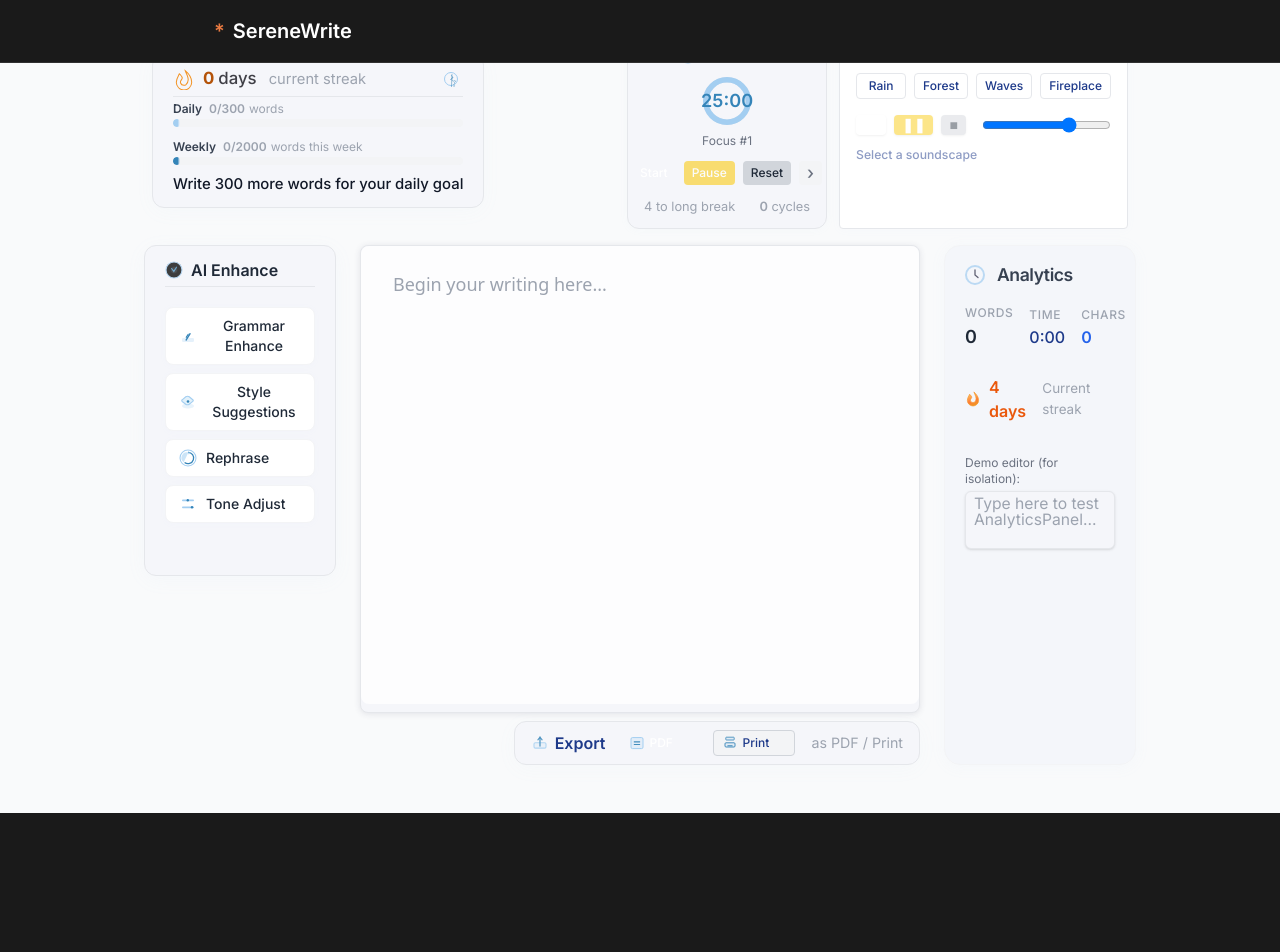
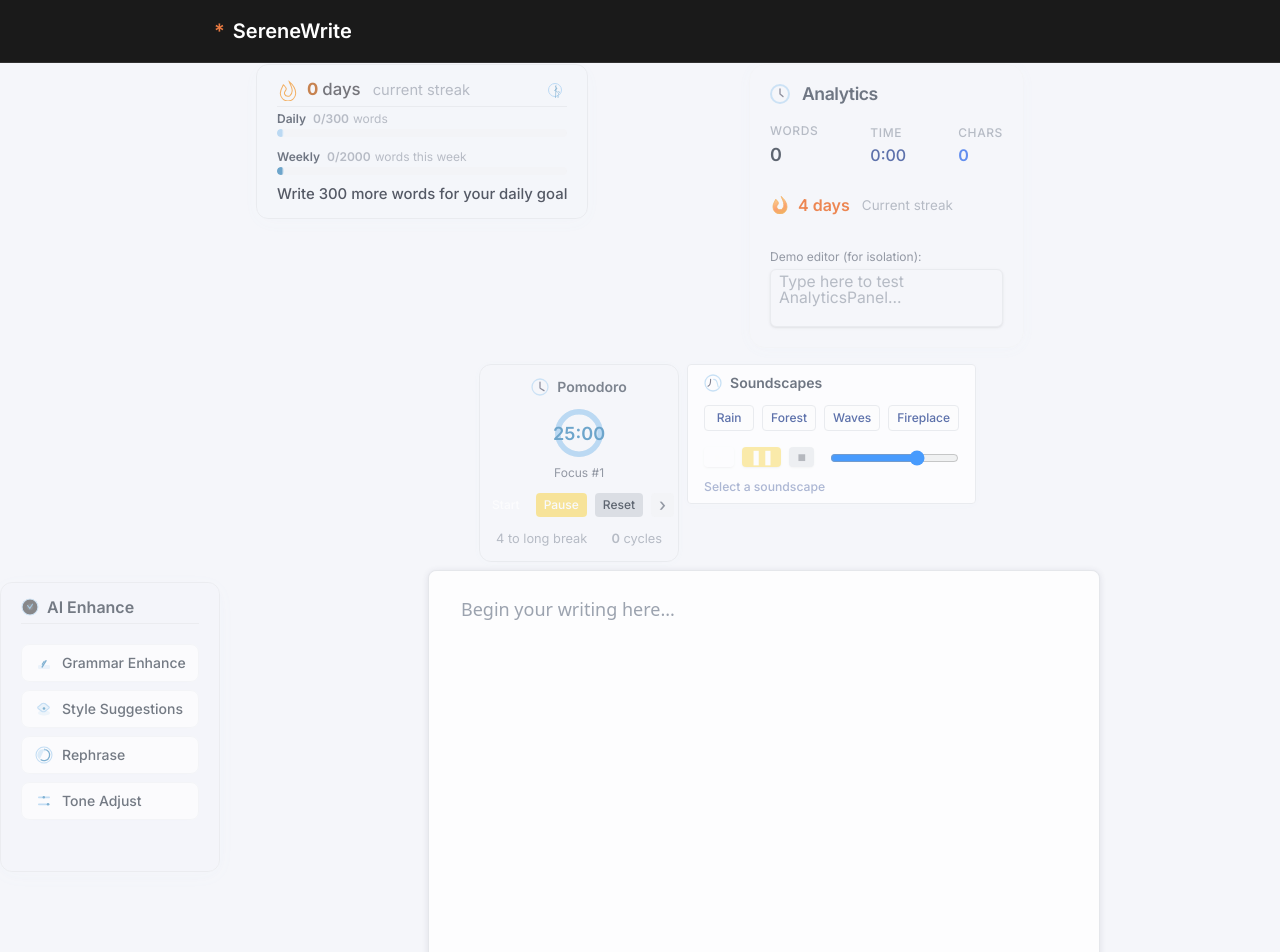
Before and after one commit to Workflow-Manager-admin/serenewrite-26632-fa1b55d3, a React (Create React App) app in the folder serenewrite_web_app/: page / in a window 1280 px wide. Shown: the top 952 px of the page. Before the commit the page ends 813 px from the top, so only its background shows below. Built offline with nearby package versions, Linux system fonts and the light colour scheme; the HTML template or start-up script is replaced by a standard one.

Commit message:
Auto-commit: Changes as of 2025-06-02T15:17:17.344883+00:00

```diff
--- a/serenewrite_web_app/src/components/MainContainer.js
+++ b/serenewrite_web_app/src/components/MainContainer.js
@@ -14,34 +14,63 @@ import ExportBar from "./ExportBar";
  */
 // PUBLIC_INTERFACE
 function MainContainer() {
+  // Modern, minimal layout:
+  // - Soft background expands full viewport; writing area is centered and gently shadowed.
+  // - Tool panels (analytics, AI, streak, ambience, Pomodoro) are visually minimized, faded, or shown only on hover/focus.
+  // - Uses Tailwind for all layout and visuals.
+
   return (
-    <div className="min-h-screen bg-gray-50 text-gray-900 flex flex-col items-center justify-center transition-colors">
-      {/* Topbar & controls */}
-      <div className="w-full max-w-5xl flex items-center justify-between pt-8 pb-4 px-6">
-        {/* Streak & Goal Tracker on left */}
+    <div className="min-h-screen w-full bg-[#F5F6FA] text-gray-900 flex flex-col items-center justify-center transition-colors duration-300 px-0">
+      {/* Floating control zone: analytics, pomodoro, sound, streak at edge or slide in/out */}
+      <div className="relative flex flex-col items-center w-full z-10 pt-16 pb-6">
+
+        <div className="w-full max-w-3xl flex flex-row justify-between items-start px-2 md:px-0 mb-4">
+          <div className="flex flex-row gap-3 items-start">
+            {/* Streak Goal Tracker fades out until focused */}
+            <div className="group relative transition-all duration-300">
+              <div className="opacity-70 group-hover:opacity-100 group-focus-within:opacity-100 transition-opacity duration-200">
                 <StreakGoalTracker />
-        {/* Pomodoro and AmbientSoundBar on right */}
-        <div className="flex gap-3">
+              </div>
+            </div>
+          </div>
+
+          {/* Analytics Panel floats right, minimal unless hovered */}
+          <div className="group relative transition-all duration-300">
+            <div className="opacity-70 hover:opacity-100 focus-within:opacity-100 transition-opacity duration-200">
+              <AnalyticsPanel />
+            </div>
+          </div>
+        </div>
+
+        {/* Ambient/Pomodoro bar gently overlayed at top center on hover/focus or minimal at sm */}
+        <div className="w-full max-w-2xl flex flex-row justify-center md:justify-end gap-3 mb-2">
+          {/* Controls fade/minimize; appear on hover/focus */}
+          <div className="group flex flex-row space-x-2 pointer-events-none md:pointer-events-auto">
+            <div className="opacity-70 hover:opacity-100 group-focus-within:opacity-100 transition-opacity duration-200 pointer-events-auto">
               <PomodoroTimer />
+            </div>
+            <div className="opacity-70 hover:opacity-100 group-focus-within:opacity-100 transition-opacity duration-200 pointer-events-auto">
               <AmbientSoundBar />
             </div>
           </div>
-      {/* Main writing/editor area with sidebar tools */}
-      <div className="relative w-full max-w-5xl flex flex-1 items-stretch gap-6 px-4 pb-12">
-        {/* (Optional future) sidebar zone for tools */}
-        <aside className="hidden md:block w-48">
+        </div>
+
+        {/* Main central writing area with subtle card shadow and minimalist UI */}
+        <div className="relative w-full flex flex-row justify-center items-start gap-7">
+          {/* AI Tools panel hidden on mobile, fades in on hover/focus */}
+          <aside className="hidden lg:flex flex-col pt-3 w-[220px] items-start">
+            <div className="opacity-60 hover:opacity-100 focus-within:opacity-100 transition-opacity duration-200">
               <AIEnhanceTools />
+            </div>
           </aside>
-        <main className="flex-1 flex flex-col items-center">
+
+          <main className="flex-1 max-w-2xl mx-auto flex flex-col items-center z-10">
             <EditorArea />
-          <div className="w-full flex justify-end mt-2">
+            <div className="w-full flex flex-row justify-end mt-4 opacity-70 hover:opacity-100 focus-within:opacity-100 transition-opacity duration-200">
               <ExportBar />
             </div>
           </main>
-        {/* Analytics panel floating or at the edge */}
-        <aside className="w-48 flex justify-end">
-          <AnalyticsPanel />
-        </aside>
+        </div>
       </div>
     </div>
   );
```
Also changed, not shown: 2 other files (tests, documents, lock files or other folders). Lines whose indentation alone changed are shown as unchanged.
